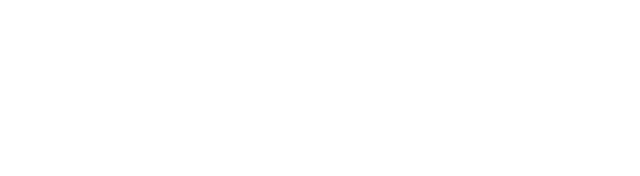
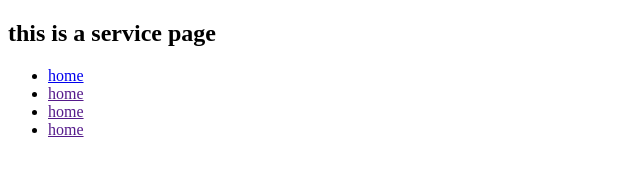
Before and after one commit to shrabon-sarker/git-branch, a plain HTML site: page service.html in a window 1280 px wide. Shown: the whole page, without its empty margins (0-640 px from the left). Drawn offline with Linux system fonts and the light colour scheme.

Commit message:
this is li add for

```diff
--- a/service.html
+++ b/service.html
@@ -1,11 +1,17 @@
 <!DOCTYPE html>
 <html lang="en">
-<head>
-    <meta charset="UTF-8">
-    <meta name="viewport" content="width=device-width, initial-scale=1.0">
+  <head>
+    <meta charset="UTF-8" />
+    <meta name="viewport" content="width=device-width, initial-scale=1.0" />
     <title>Document</title>
-</head>
-<body>
-
-</body>
+  </head>
+  <body>
+    <h2>this is a service page</h2>
+    <ul>
+      <li><a href="#">home</a></li>
+      <li><a href="">home</a></li>
+      <li><a href="">home</a></li>
+      <li><a href="">home</a></li>
+    </ul>
+  </body>
 </html>
```
